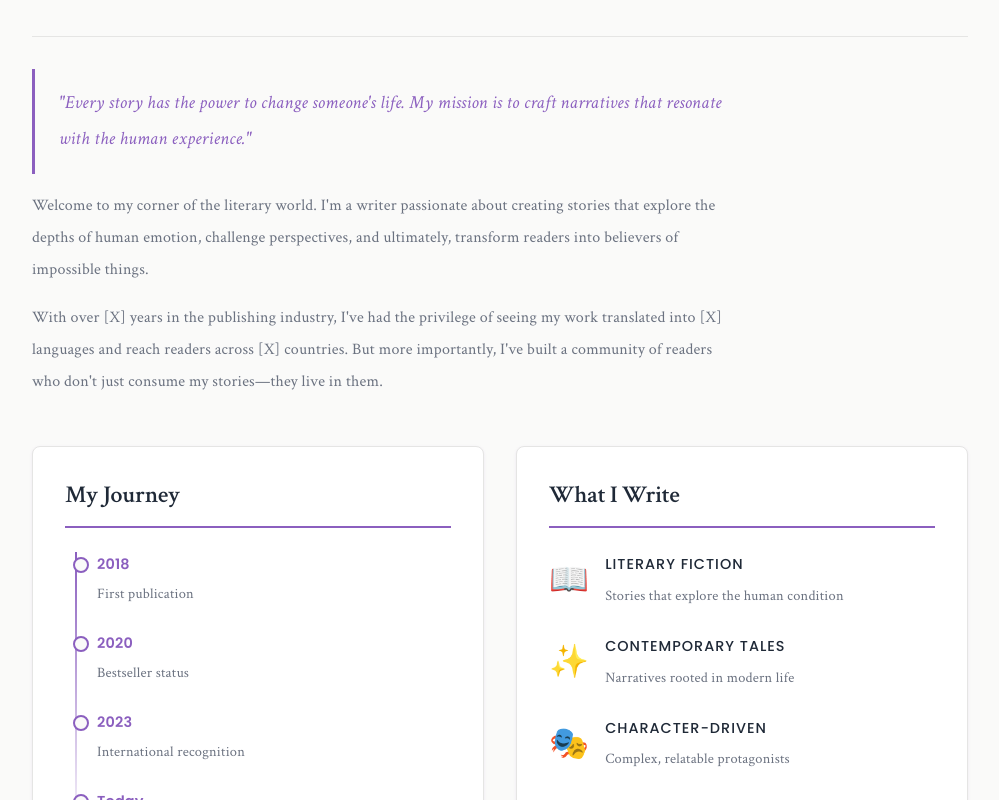
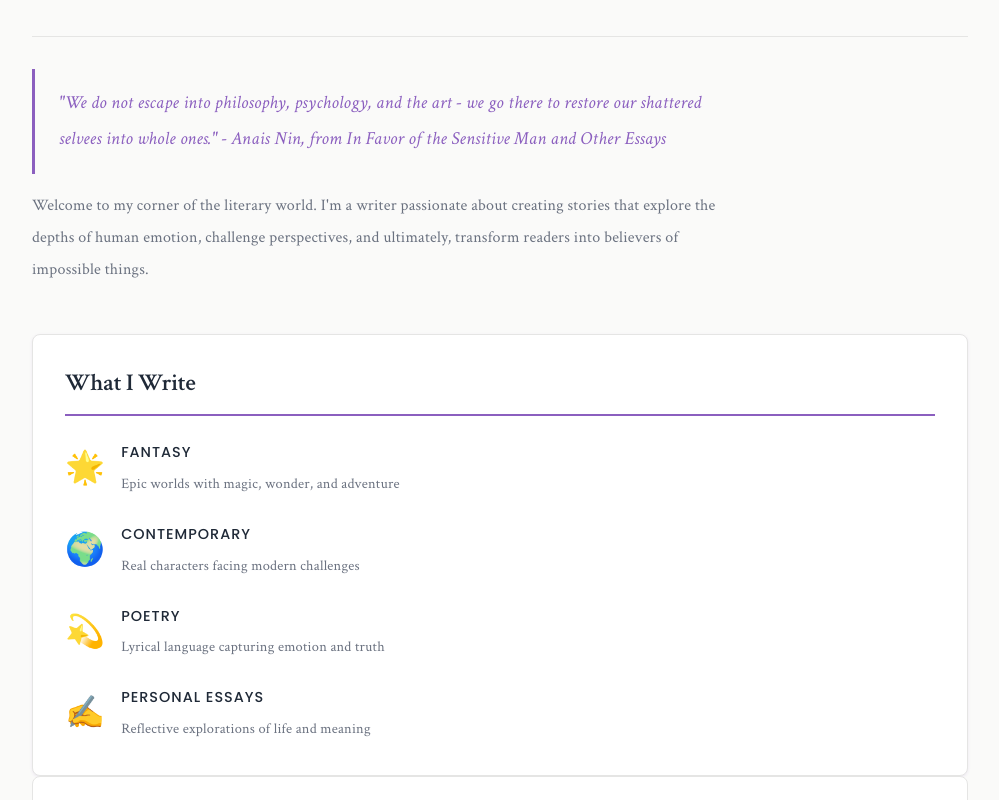
Before and after one commit to kofimuad/author-website, a React (Vite) app in the folder frontend/: page /about in a window 1280 px wide. Shown: the part 260-1060 px from the top of the page, without its empty margins (140-1139 px from the left). Built offline with nearby package versions, Linux system fonts and the light colour scheme; no server answers.

Commit message:
changes to the about page done

```diff
--- a/frontend/src/pages/AboutPage.jsx
+++ b/frontend/src/pages/AboutPage.jsx
@@ -18,8 +18,7 @@ function AboutPage() {
         <section className="about-section bio-section">
           <div className="section-content">
             <p className="opening-quote">
-              "Every story has the power to change someone's life. My mission is to craft narratives that
-              resonate with the human experience."
+              "We do not escape into philosophy, psychology, and the art - we go there to restore our shattered selvees into whole ones." - Anais Nin, from <i>In Favor of the Sensitive Man and Other Essays</i>
             </p>
 
             <p>
@@ -27,19 +26,19 @@ function AboutPage() {
               that explore the depths of human emotion, challenge perspectives, and ultimately, transform
               readers into believers of impossible things.
             </p>
-
+          {/*
             <p>
               With over [X] years in the publishing industry, I've had the privilege of seeing my work
               translated into [X] languages and reach readers across [X] countries. But more importantly,
               I've built a community of readers who don't just consume my stories—they live in them.
-            </p>
+            </p> */}
           </div>
         </section>
 
         {/* Key Sections */}
-        <div className="about-grid">
+        {/* <div className="about-grid"> */}
           {/* Writing Journey */}
-          <section className="about-card journey-card">
+          {/* <section className="about-card journey-card">
             <h2>My Journey</h2>
             <div className="timeline-dots">
               <div className="dot-item">
@@ -59,36 +58,43 @@ function AboutPage() {
                 <p>Continuing to create</p>
               </div>
             </div>
-          </section>
+          </section> */}
 
           {/* Writing Style */}
           <section className="about-card style-card">
             <h2>What I Write</h2>
             <div className="style-list">
               <div className="style-item">
-                <span className="style-emoji">📖</span>
+                <span className="style-emoji">🌟</span>
                 <div>
-                  <h4>Literary Fiction</h4>
-                  <p>Stories that explore the human condition</p>
+                  <h4>Fantasy</h4>
+                  <p>Epic worlds with magic, wonder, and adventure</p>
                 </div>
               </div>
               <div className="style-item">
-                <span className="style-emoji">✨</span>
+                <span className="style-emoji">🌍</span>
                 <div>
-                  <h4>Contemporary Tales</h4>
-                  <p>Narratives rooted in modern life</p>
+                  <h4>Contemporary</h4>
+                  <p>Real characters facing modern challenges</p>
                 </div>
               </div>
               <div className="style-item">
-                <span className="style-emoji">🎭</span>
+                <span className="style-emoji">💫</span>
                 <div>
-                  <h4>Character-Driven</h4>
-                  <p>Complex, relatable protagonists</p>
+                  <h4>Poetry</h4>
+                  <p>Lyrical language capturing emotion and truth</p>
+                </div>
+              </div>
+              <div className="style-item">
+                <span className="style-emoji">✍️</span>
+                <div>
+                  <h4>Personal Essays</h4>
+                  <p>Reflective explorations of life and meaning</p>
                 </div>
               </div>
             </div>
           </section>
-        </div>
+        {/* </div> */}
 
         {/* Philosophy */}
         <section className="about-section philosophy-section">
@@ -105,7 +111,7 @@ function AboutPage() {
         </section>
 
         {/* Fun Facts */}
-        <section className="about-section fun-facts">
+        {/* <section className="about-section fun-facts">
           <h2>Quick Facts</h2>
           <div className="facts-grid">
             <div className="fact-card">
@@ -125,7 +131,7 @@ function AboutPage() {
               <p>Languages Published</p>
             </div>
           </div>
-        </section>
+        </section> */}
       </div>
     </div>
   )
```
